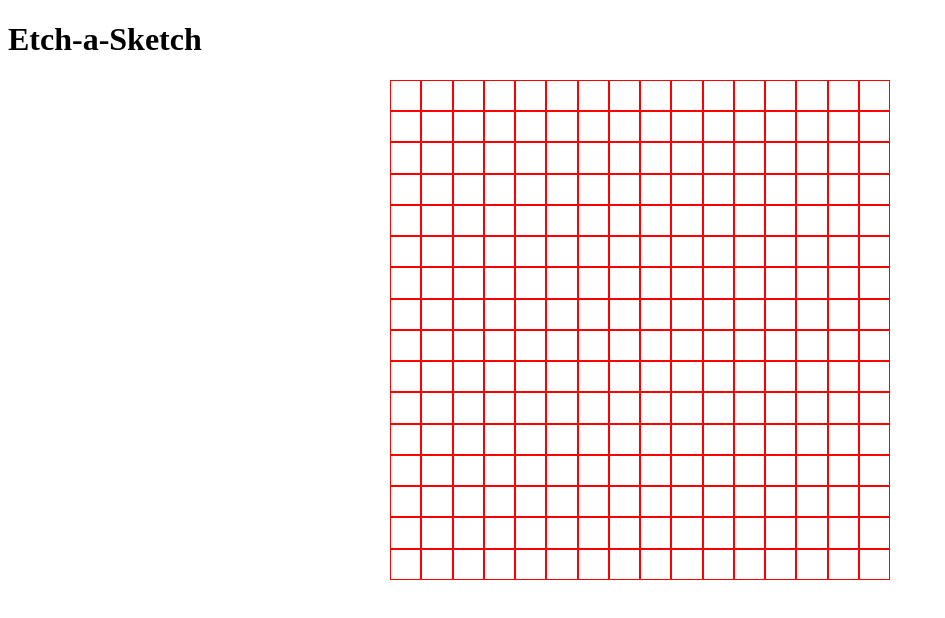
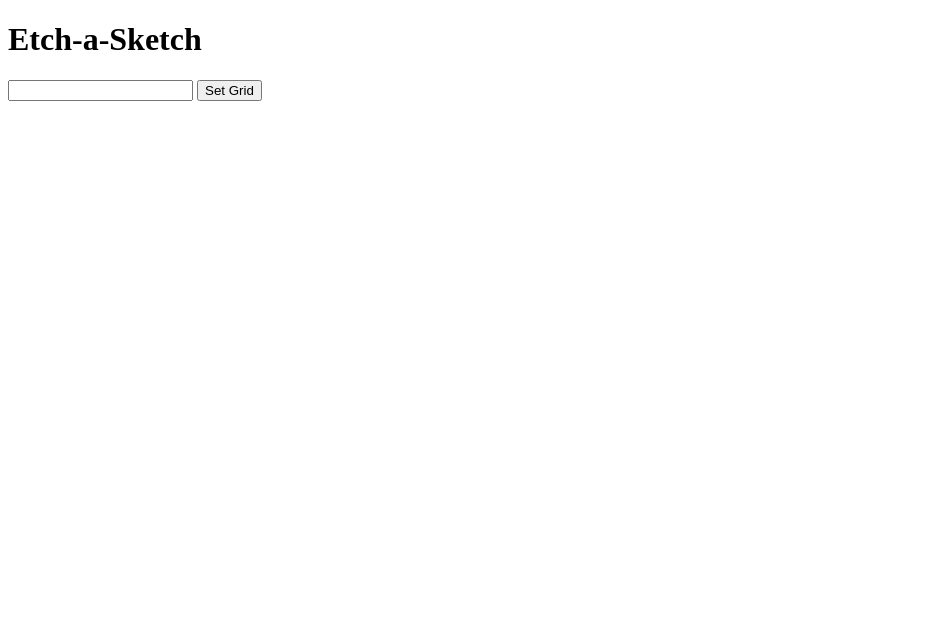
Before and after one commit to yvesmanalo/top-etch-a-sketch, a plain HTML site: page index.html in a window 1280 px wide. Shown: the whole page, without its empty margins (0-945 px from the left). Drawn offline with Linux system fonts and the light colour scheme.

Commit message:
Added initial  dynamic capability for grid creation based on user input

```diff
--- a/index.html
+++ b/index.html
@@ -11,6 +11,8 @@
       <h1>Etch-a-Sketch</h1>
     </header>
     <main>
+      <input id="input" type="number" />
+      <button id="set-grid-size-btn">Set Grid</button>
       <div id="grid-container"></div>
     </main>
     <script src="script.js"></script>
--- a/script.js
+++ b/script.js
@@ -1,17 +1,27 @@
+const gridSizeInputField = document.querySelector("#input");
 const gridContainer = document.querySelector("#grid-container");
-const gridDimensions = 16 * 16;
+const setGridSizeBtn = document.querySelector("#set-grid-size-btn");
+let gridDimensions = 0;
 
+gridSizeInputField.addEventListener("input", (e) => {
+  gridDimensions = e.target.value ** 2;
+});
+
+setGridSizeBtn.addEventListener("click", () => {
+  gridContainer.innerHTML = "";
   let i = 1;
   while (i <= gridDimensions) {
     const individualBox = document.createElement("div");
     individualBox.setAttribute("class", "box");
+    individualBox.style.width = `calc(500px / ${Math.sqrt(gridDimensions)})`;
+    individualBox.style.height = `calc(500px / ${Math.sqrt(gridDimensions)})`;
     const innerBox = document.createElement("div");
     innerBox.setAttribute("class", "inner-box");
     individualBox.appendChild(innerBox);
-
     gridContainer.appendChild(individualBox);
     i += 1;
     if (i === gridDimensions + 1) {
       break;
     }
   }
+});
--- a/styles.css
+++ b/styles.css
@@ -7,18 +7,11 @@
   height: 500px;
   margin: auto;
   display: flex;
-  flex-direction: column;
   flex-wrap: wrap;
 }
 
-.box {
-  width: calc(500px / 16);
-  height: calc(500px / 16);
-  border: 0 solid black;
-}
-
 .inner-box {
-  border: 1px solid red;
+  border: 1px solid black;
   width: 100%;
   height: 100%;
 }
```
Lines whose indentation alone changed are shown as unchanged.
